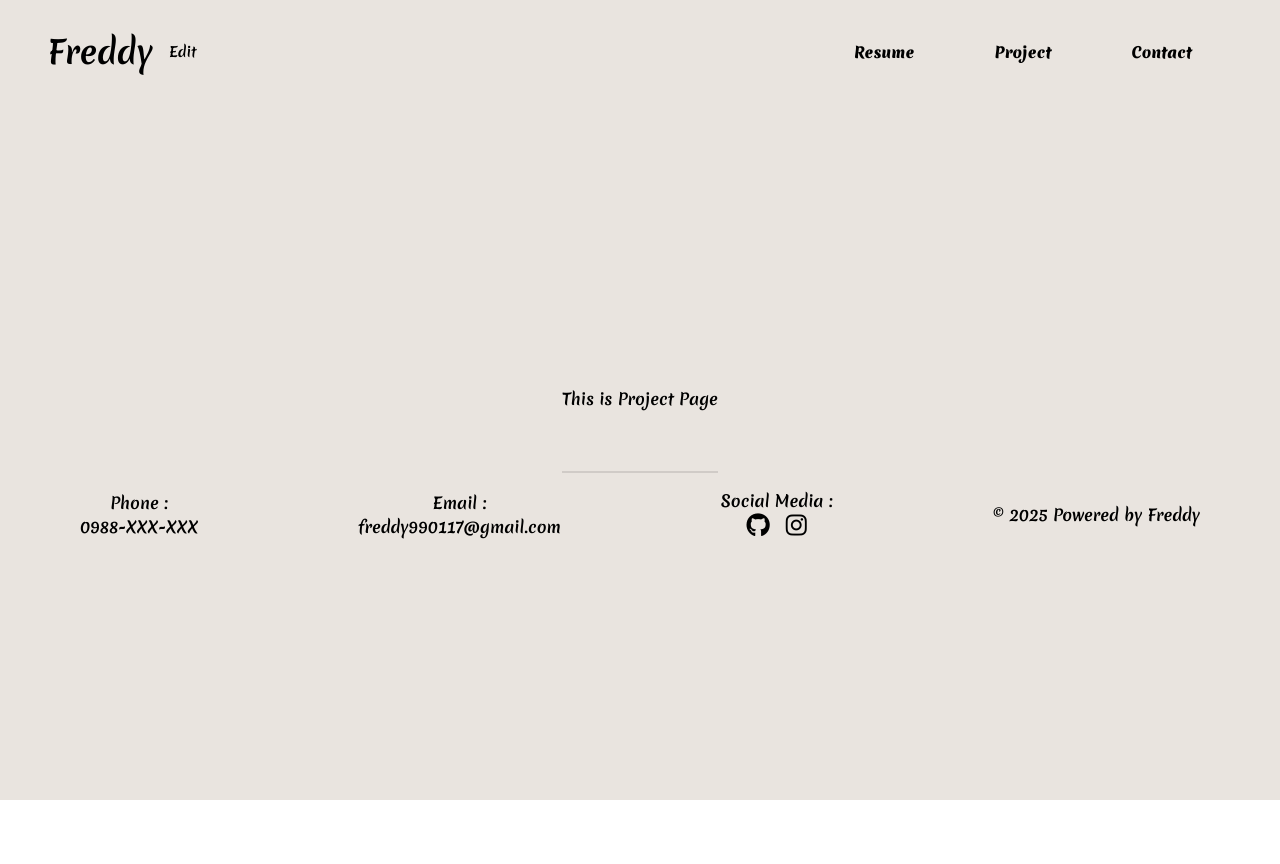
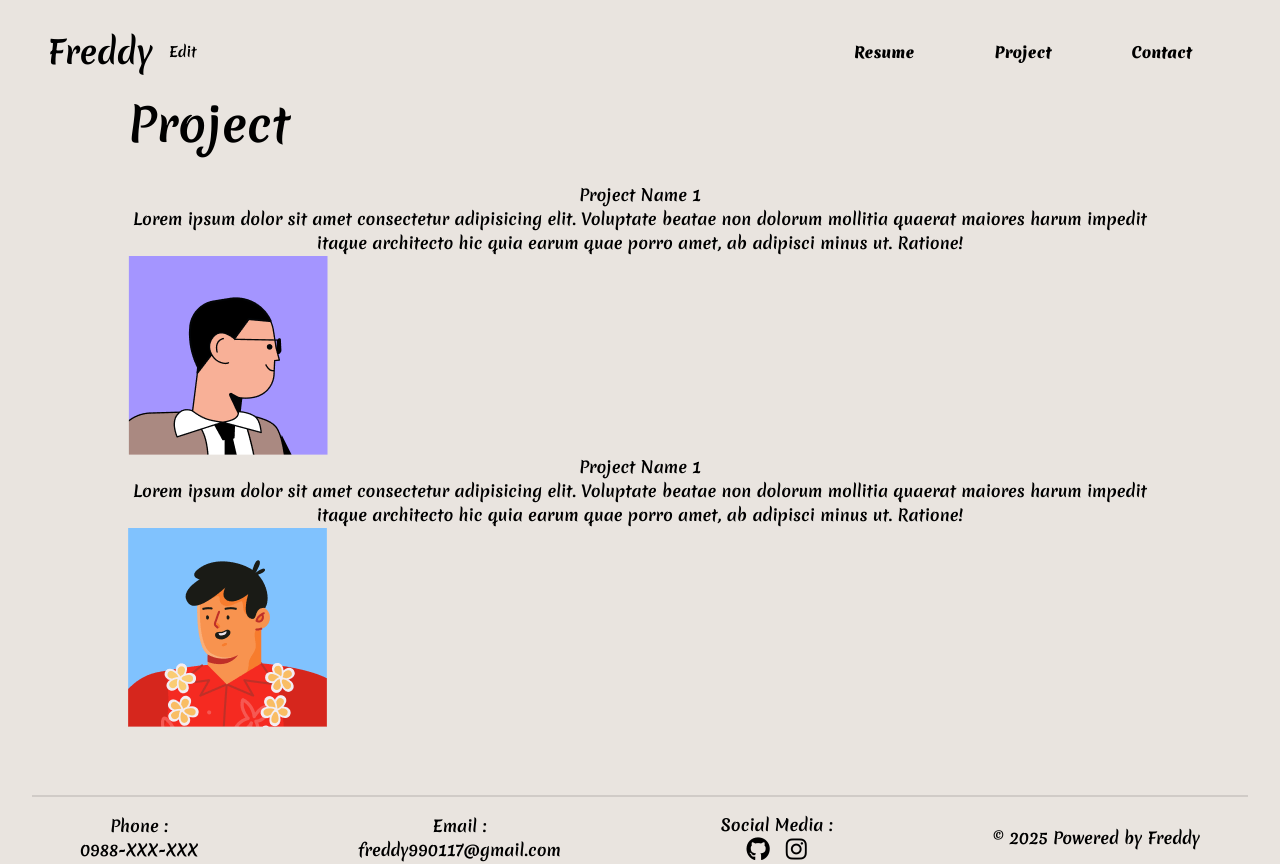
Before and after one commit to freddy990117/Personal-Portfolio-Website, a React (Vite) app: page /Project in a window 1280 px wide. Before the commit the page ends 800 px from the top, so only its background shows below. Built offline with nearby package versions, Linux system fonts and the light colour scheme; a web font is replaced by a local one.

Commit message:
Project 初版

```diff
--- a/src/Pages/Project.jsx
+++ b/src/Pages/Project.jsx
@@ -1,7 +1,45 @@
 import React from "react";
+const Work_Experience = () => {
+  return (
+    <div className="page">
+      <div className="title">
+        <h1>Project</h1>
+      </div>
+      {/* 用比較笨的方法加，思考應該可以用 Components 的方式用 */}
+      <div className="project-info">
+        <div className="project-left">
+          <h2>Project Name 1</h2>
+          <p>
+            Lorem ipsum dolor sit amet consectetur adipisicing elit. Voluptate
+            beatae non dolorum mollitia quaerat maiores harum impedit itaque
+            architecto hic quia earum quae porro amet, ab adipisci minus ut.
+            Ratione!
+          </p>
+        </div>
+        <div className="project-right">
+          <img src="/Picture/Project-1.png" alt="Project-1-Picture" />
+        </div>
+      </div>
+      <div className="project-info">
+        <div className="project-left">
+          <h2>Project Name 1</h2>
+          <p>
+            Lorem ipsum dolor sit amet consectetur adipisicing elit. Voluptate
+            beatae non dolorum mollitia quaerat maiores harum impedit itaque
+            architecto hic quia earum quae porro amet, ab adipisci minus ut.
+            Ratione!
+          </p>
+        </div>
+        <div className="project-right">
+          <img src="/Picture/Project-2.png" alt="Project-1-Picture" />
+        </div>
+      </div>
+    </div>
+  );
+};
 
 const Project = () => {
-  return <div>This is Project Page</div>;
+  return <Work_Experience />;
 };
 
 export default Project;
```
Also changed, not shown: Picture/Project-1.png (added), Picture/Project-2.png (added).
